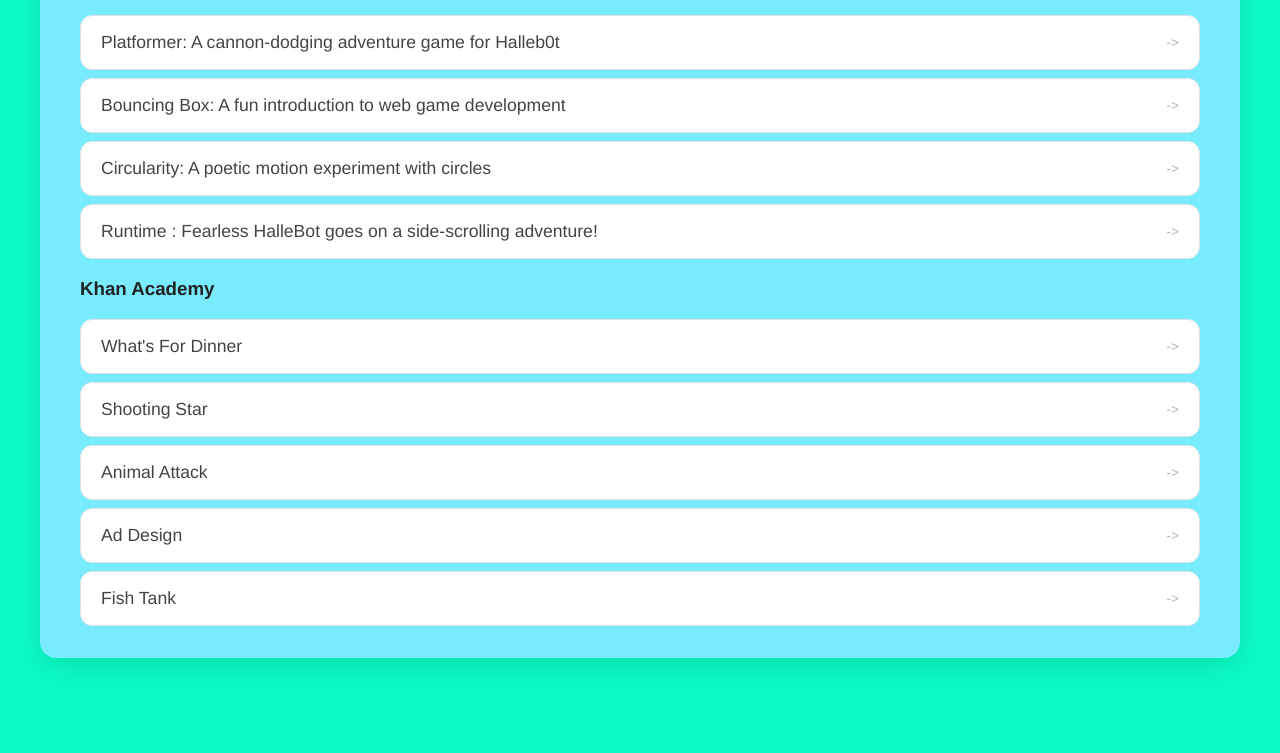
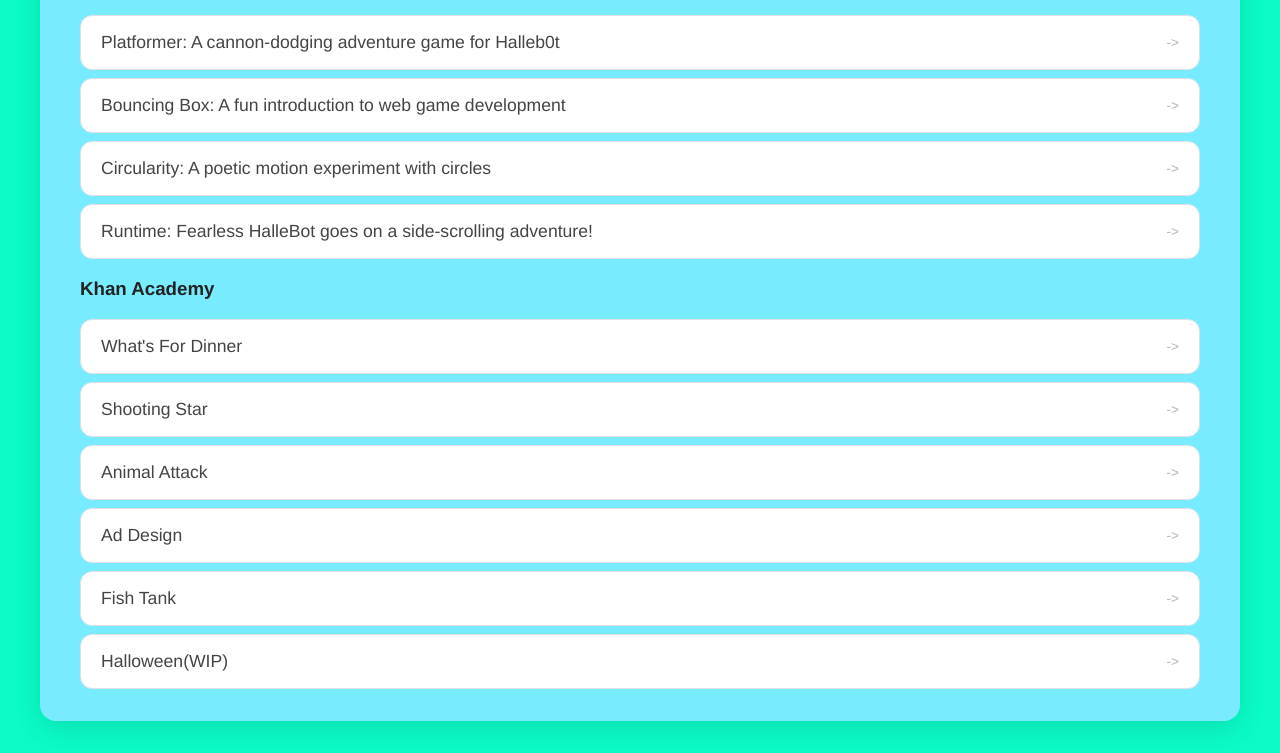
Before and after one commit to carlisjackson/carlisjackson.github.io, a plain HTML site: page portfolio.html in a window 1280 px wide. Shown: the part 245-998 px from the top of the page. Before the commit the page ends 935 px from the top, so only its background shows below. Drawn offline with Linux system fonts and the light colour scheme.

Commit message:
added Halloween project

```diff
--- a/portfolio.html
+++ b/portfolio.html
@@ -35,7 +35,7 @@
                 circles</a>
             </li>
             <li>
-              <a href="fsd-projects/runtime/" target="_blank">Runtime : Fearless HalleBot goes on a side-scrolling
+              <a href="fsd-projects/runtime/" target="_blank">Runtime: Fearless HalleBot goes on a side-scrolling
                 adventure!</a>
             </li>
           </ul>
@@ -56,6 +56,9 @@
             <li>
               <a href="https://www.khanacademy.org/computer-programming/carliss-fishing-game/5465907047809024" target="_blank">Fish Tank</a>
             </li>
+            <li>
+              <a href="https://www.khanacademy.org/computer-programming/jackson_halloween-project/4647459809509376" target="_blank">Halloween(WIP)</a>
+            </li>
           </ul>
         </div>
       </div>
```
